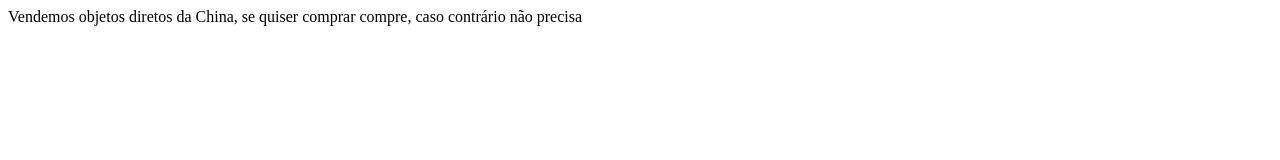
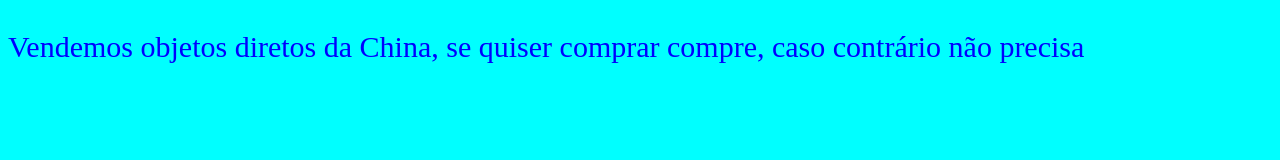
Before and after one commit to Luidy01/Luidy-Vaz, a plain HTML site: page index.html in a window 1280 px wide. Drawn offline with Linux system fonts and the light colour scheme.

Commit message:
mjgfujyfg

```diff
--- a/index.html
+++ b/index.html
@@ -8,6 +8,6 @@
     <title>Vaz</title>
 </head>
 <body>
-    Vendemos objetos diretos da China, se quiser comprar compre, caso contrário não precisa
+    <p>Vendemos objetos diretos da China, se quiser comprar compre, caso contrário não precisa</p>
 </body>
 </html>
--- a/style.css
+++ b/style.css
@@ -1,3 +1,10 @@
+
+
+body{
+
+    background-color: aqua;
+}
+
 
 h1{
 color: black;
```
